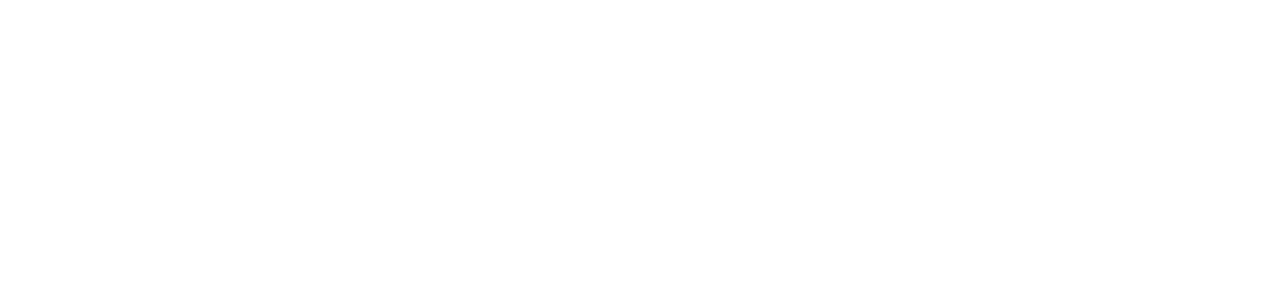
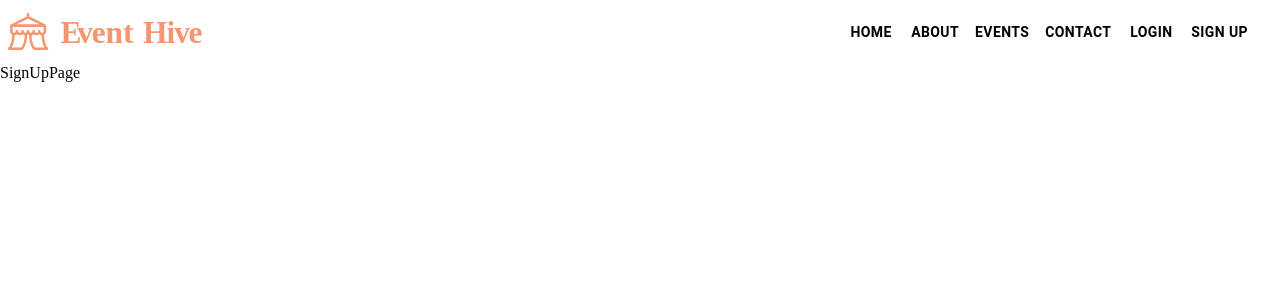
Before and after one commit to AugustinaCodes/event-hive-for-adform, a React (Vite) app in the folder frontend/eventHive/: page /signup in a window 1280 px wide. Before the commit this address had no page. Shown: the top 300 px of the page. Built offline with nearby package versions, Linux system fonts and the light colour scheme.

Commit message:
Initiated the rest of the pages for the website

```diff
--- a/frontend/eventHive/src/App.tsx
+++ b/frontend/eventHive/src/App.tsx
@@ -1,11 +1,15 @@
 import { Route, Routes } from "react-router-dom";
 import Home from "./pages/Home/Home";
+import LoginPage from "./pages/LoginPage/LoginPage";
+import SignUpPage from "./pages/SignUpPage/SignUpPage";
 
 function App() {
   return (
     <>
       <Routes>
         <Route path="/" element={<Home />} />
+        <Route path="/login" element={<LoginPage />} />
+        <Route path="/signup" element={<SignUpPage />} />
       </Routes>
     </>
   );
--- a/frontend/eventHive/src/components/NavigationBar/NavigationBar.tsx
+++ b/frontend/eventHive/src/components/NavigationBar/NavigationBar.tsx
@@ -75,10 +75,10 @@ export default function NavigationBar() {
               </Button>
             </div>
           )}
-          <Button color="inherit" sx={{ fontWeight: "bold" }}>
+          <Button color="inherit" sx={{ fontWeight: "bold" }} onClick={() => navigate("/login")}>
             Login
           </Button>
-          <Button color="inherit" sx={{ fontWeight: "bold" }}>
+          <Button color="inherit" sx={{ fontWeight: "bold" }} onClick={() => navigate("/signup")}>
             Sign Up
           </Button>
           {!isDesktop && (
--- /dev/null
+++ b/frontend/eventHive/src/pages/BasketPage/BasketPage.tsx
@@ -0,0 +1,6 @@
+
+export default function BasketPage() {
+  return (
+    <div>BasketPage</div>
+  )
+}
--- /dev/null
+++ b/frontend/eventHive/src/pages/DetailsPage/DetailsPage.tsx
@@ -0,0 +1,6 @@
+
+export default function DetailsPage() {
+  return (
+    <div>DetailsPage</div>
+  )
+}
--- /dev/null
+++ b/frontend/eventHive/src/pages/EditPage/EditPage.tsx
@@ -0,0 +1,6 @@
+
+export default function EditPage() {
+  return (
+    <div>EditPage</div>
+  )
+}
--- /dev/null
+++ b/frontend/eventHive/src/pages/ListPage/ListPage.tsx
@@ -0,0 +1,6 @@
+
+export default function ListPage() {
+  return (
+    <div>ListPage</div>
+  )
+}
--- /dev/null
+++ b/frontend/eventHive/src/pages/LoginPage/LoginPage.tsx
@@ -0,0 +1,9 @@
+import NavigationBar from "../../components/NavigationBar/NavigationBar";
+
+export default function LoginPage() {
+  return (
+    <div>
+        <NavigationBar />
+        LoginPage</div>
+  )
+}
--- /dev/null
+++ b/frontend/eventHive/src/pages/ProfilePage/ProfilePage.tsx
@@ -0,0 +1,6 @@
+
+export default function ProfilePage() {
+  return (
+    <div>ProfilePage</div>
+  )
+}
--- /dev/null
+++ b/frontend/eventHive/src/pages/SignUpPage/SignUpPage.tsx
@@ -0,0 +1,9 @@
+import NavigationBar from "../../components/NavigationBar/NavigationBar";
+
+export default function SignUpPage() {
+  return (
+    <div>
+        <NavigationBar />
+        SignUpPage</div>
+  )
+}
--- /dev/null
+++ b/frontend/eventHive/src/pages/ThankYouPage/ThankYouPage.tsx
@@ -0,0 +1,6 @@
+
+export default function ThankYouPage() {
+  return (
+    <div>ThankYouPage</div>
+  )
+}
```
